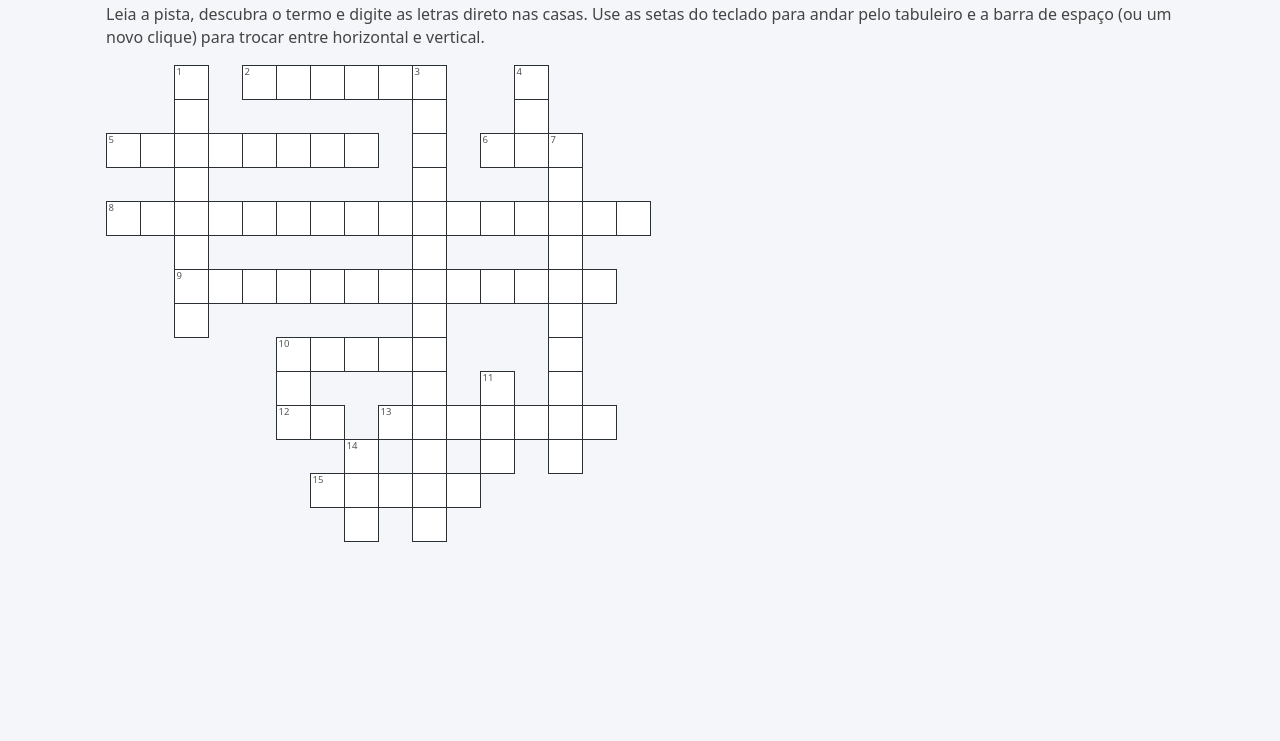
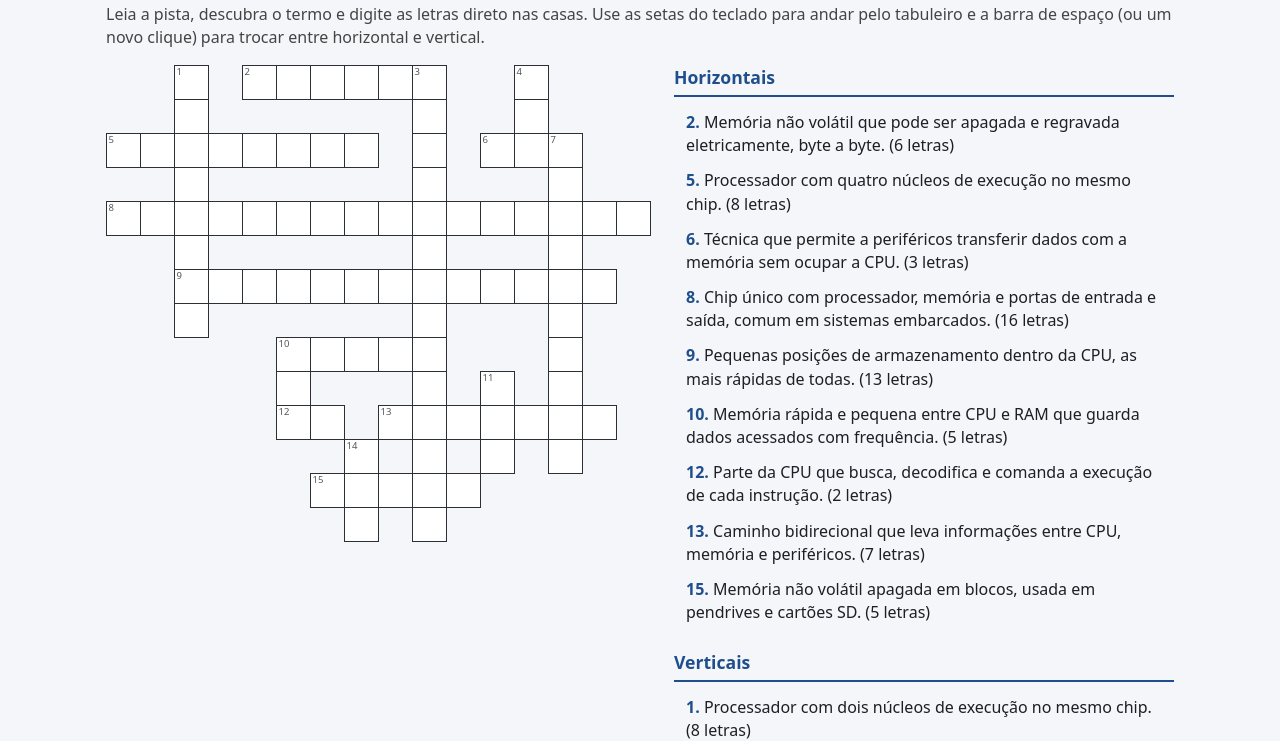
Before and after one commit to nicandido/arqcomp-cruzadinha, a plain HTML site: page index.html in a window 1280 px wide. Shown: the part 60-801 px from the top of the page. Drawn offline with Linux system fonts and the light colour scheme.

Commit message:
Adicionando dicas da cruzadinha

```diff
--- a/index.html
+++ b/index.html
@@ -17,6 +17,13 @@
     <section class="tabuleiro" aria-label="Tabuleiro">
       <div id="grid" class="grid"></div>
     </section>
+
+    <section class="pistas" aria-label="Pistas">
+      <h2>Horizontais</h2>
+      <ol id="pistas-h"></ol>
+      <h2>Verticais</h2>
+      <ol id="pistas-v"></ol>
+    </section>
   </main>
 
   <script src="script.js"></script>
--- a/script.js
+++ b/script.js
@@ -136,6 +136,8 @@ const LINHAS = 14;
 const COLUNAS = 16;
 
 const gridEl = document.getElementById("grid");
+const listaH = document.getElementById("pistas-h");
+const listaV = document.getElementById("pistas-v");
 
 const celulas = {}; // "r,c" -> { input, palavras: [índices] }
 let direcaoAtiva = "H";
@@ -198,6 +200,21 @@ function montarTabuleiro() {
   }
 }
 
+function montarPistas() {
+  PALAVRAS.forEach((p, idx) => {
+    const li = document.createElement("li");
+    li.id = "pista-" + idx;
+    li.innerHTML = '<span class="n">' + p.num + '.</span> <span class="t"></span> <span class="status"></span>';
+    li.querySelector(".t").textContent = p.clue + " (" + p.answer.length + " letras)";
+    li.addEventListener("click", () => {
+      direcaoAtiva = p.dir;
+      const [r, c] = posicoes(p).find(([r, c]) => !celulas[chave(r, c)].input.value) || [p.row, p.col];
+      celulas[chave(r, c)].input.focus();
+    });
+    (p.dir === "H" ? listaH : listaV).appendChild(li);
+  });
+}
+
 function palavraDaCelula(cel) {
   const candidatas = cel.palavras.filter(i => PALAVRAS[i].dir === direcaoAtiva);
   if (candidatas.length) return candidatas[0];
@@ -227,6 +244,7 @@ function destacar(cel) {
   posicoes(PALAVRAS[palavraAtiva]).forEach(([r, c]) => {
     celulas[chave(r, c)].input.parentElement.classList.add("ativa");
   });
+  document.getElementById("pista-" + palavraAtiva).classList.add("ativa");
 }
 
 function limparDestaque() {
@@ -277,3 +295,4 @@ function aoTecla(e, cel) {
 }
 
 montarTabuleiro();
+montarPistas();
--- a/style.css
+++ b/style.css
@@ -33,6 +33,9 @@ main {
   align-items: flex-start;
 }
 
+.tabuleiro { flex: 0 0 auto; max-width: 100%; }
+.pistas { flex: 1 1 320px; min-width: 280px; }
+
 .grid {
   display: grid;
   grid-template-columns: repeat(var(--colunas, 16), var(--cell));
@@ -61,7 +64,6 @@ main {
   text-transform: uppercase;
   color: #111;
   caret-color: transparent;
-  caret-color: transparent;
   cursor: pointer;
 }
 .casa input:focus { outline: 2px solid var(--azul); outline-offset: -2px; background: #fff7c2; }
@@ -78,3 +80,23 @@ main {
 }
 
 .casa.ativa { background: var(--azul-claro); }
+
+.pistas h2 {
+  font-size: 1.1rem;
+  margin: 0 0 8px;
+  padding-bottom: 4px;
+  border-bottom: 2px solid var(--azul);
+  color: var(--azul);
+}
+.pistas ol { list-style: none; margin: 0 0 20px; padding: 0; }
+.pistas li {
+  padding: 6px 8px;
+  border-radius: 6px;
+  cursor: pointer;
+  border-left: 4px solid transparent;
+}
+.pistas li:hover { background: #e9eef6; }
+.pistas li .n { font-weight: 700; color: var(--azul); }
+.pistas li.ativa { background: var(--azul-claro); border-left-color: var(--azul); }
+.pistas li.certa { border-left-color: var(--verde-escuro); }
+.pistas li.errada { border-left-color: var(--vermelho-escuro); }
```
